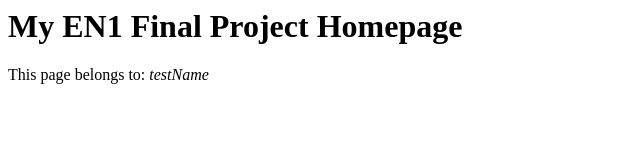
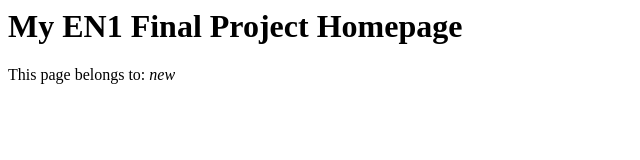
Before and after one commit to testEN1username/myName_EN1FinalProject, a plain HTML site: page index.html in a window 1280 px wide. Shown: the full height of the page, 0-640 px from the left. Drawn offline with Linux system fonts and the light colour scheme.

Commit message:
Update index.html

```diff
--- a/index.html
+++ b/index.html
@@ -1,2 +1,2 @@
 <h1>My EN1 Final Project Homepage</h1>
-<p>This page belongs to: <em>testName</em></p>
+<p>This page belongs to: <em>new</em></p>
```
